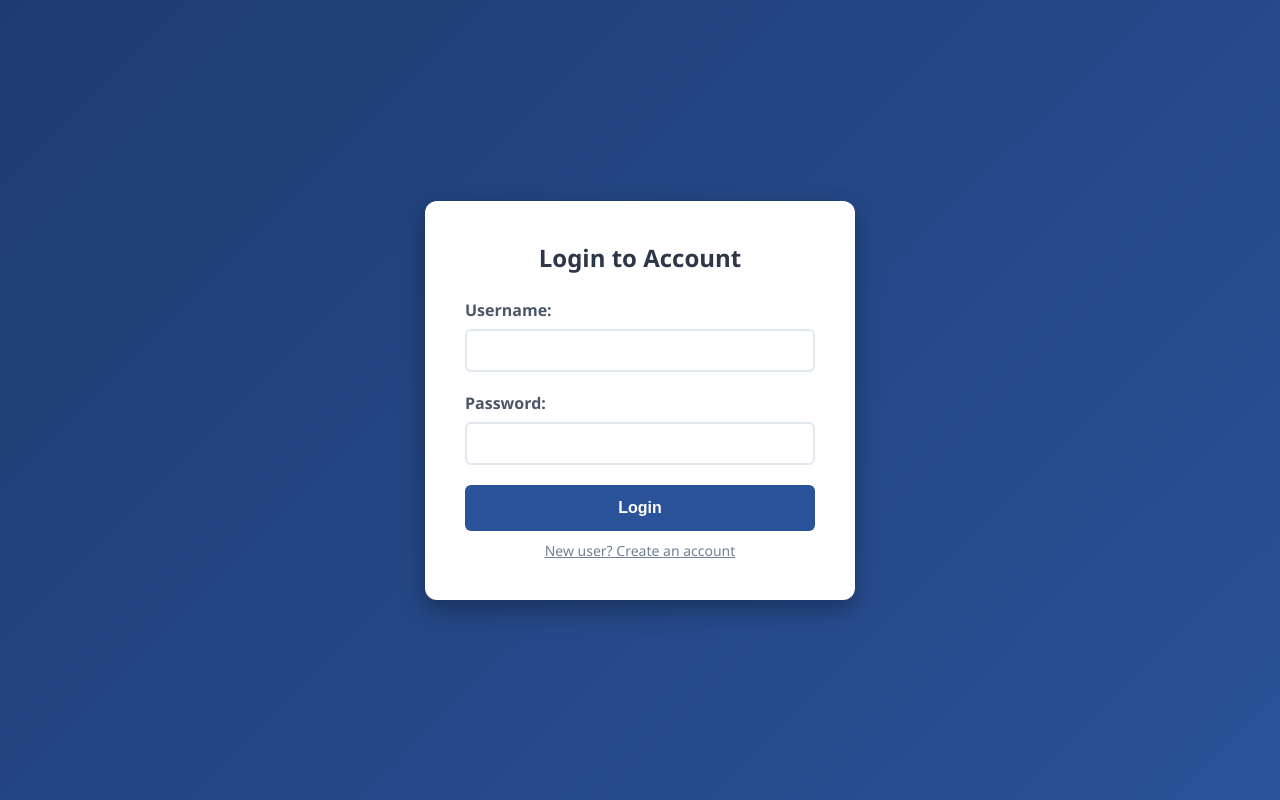
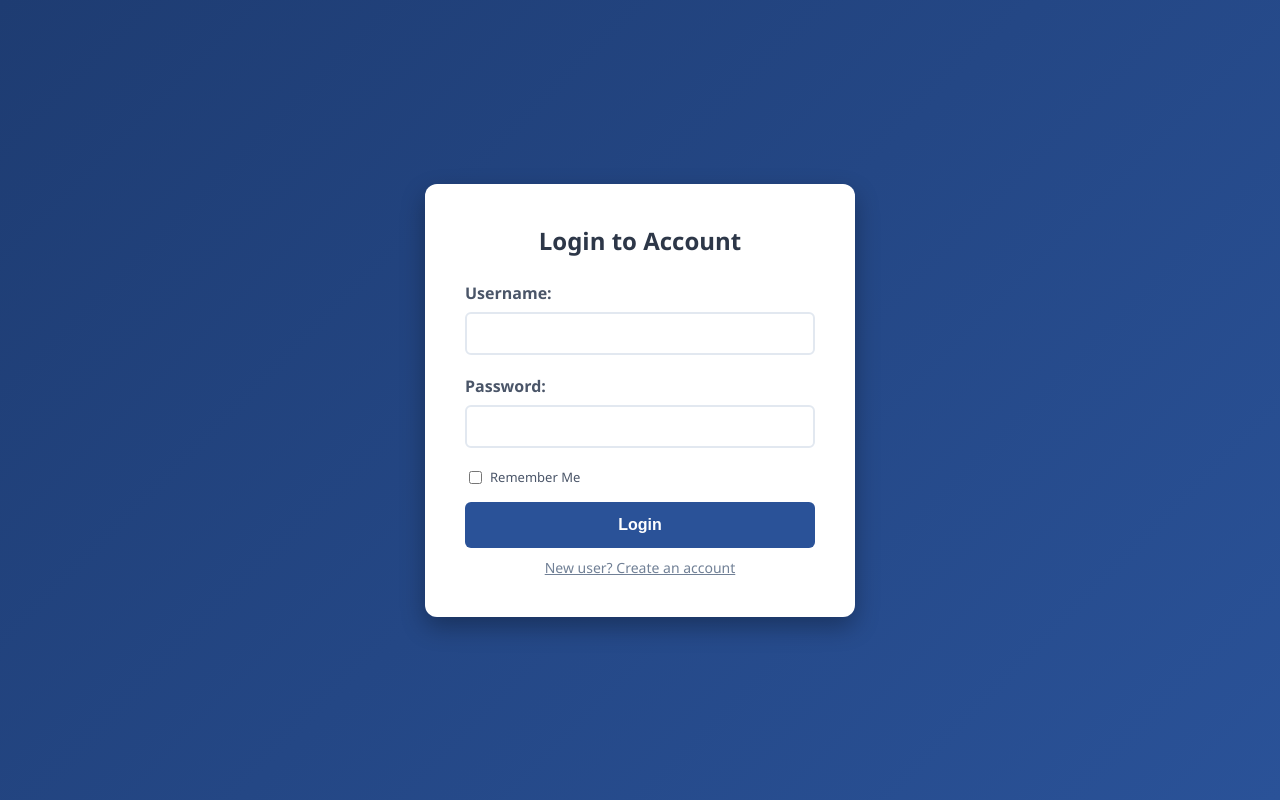
Before and after one commit to devyasinff-web/aura24, a website: page public/index.html in a window 1280 px wide. Drawn offline with Linux system fonts and the light colour scheme.

Commit message:
Update index.html

```diff
--- a/public/index.html
+++ b/public/index.html
@@ -102,6 +102,10 @@
                 <label>Password:</label>
                 <input type="password" name="password" required>
             </div>
+            <div class="form-group" style="display: flex; align-items: center; justify-content: flex-start; margin-bottom: 15px;">
+                <input type="checkbox" name="remember" value="yes" id="rememberLog" style="width: auto; margin-right: 8px;">
+                <label for="rememberLog" style="margin: 0; font-size: 13px; font-weight: normal; cursor: pointer;">Remember Me</label>
+            </div>
             <button type="submit">Login</button>
         </form>
         <div class="toggle-text" onclick="toggleMode()">New user? Create an account</div>
@@ -117,6 +121,10 @@
             <div class="form-group">
                 <label>Choose Password:</label>
                 <input type="password" name="password" required>
+            </div>
+            <div class="form-group" style="display: flex; align-items: center; justify-content: flex-start; margin-bottom: 15px;">
+                <input type="checkbox" name="remember" value="yes" id="rememberReg" style="width: auto; margin-right: 8px;">
+                <label for="rememberReg" style="margin: 0; font-size: 13px; font-weight: normal; cursor: pointer;">Remember Me</label>
             </div>
             <button type="submit" class="btn-register">Register Account</button>
         </form>
```
